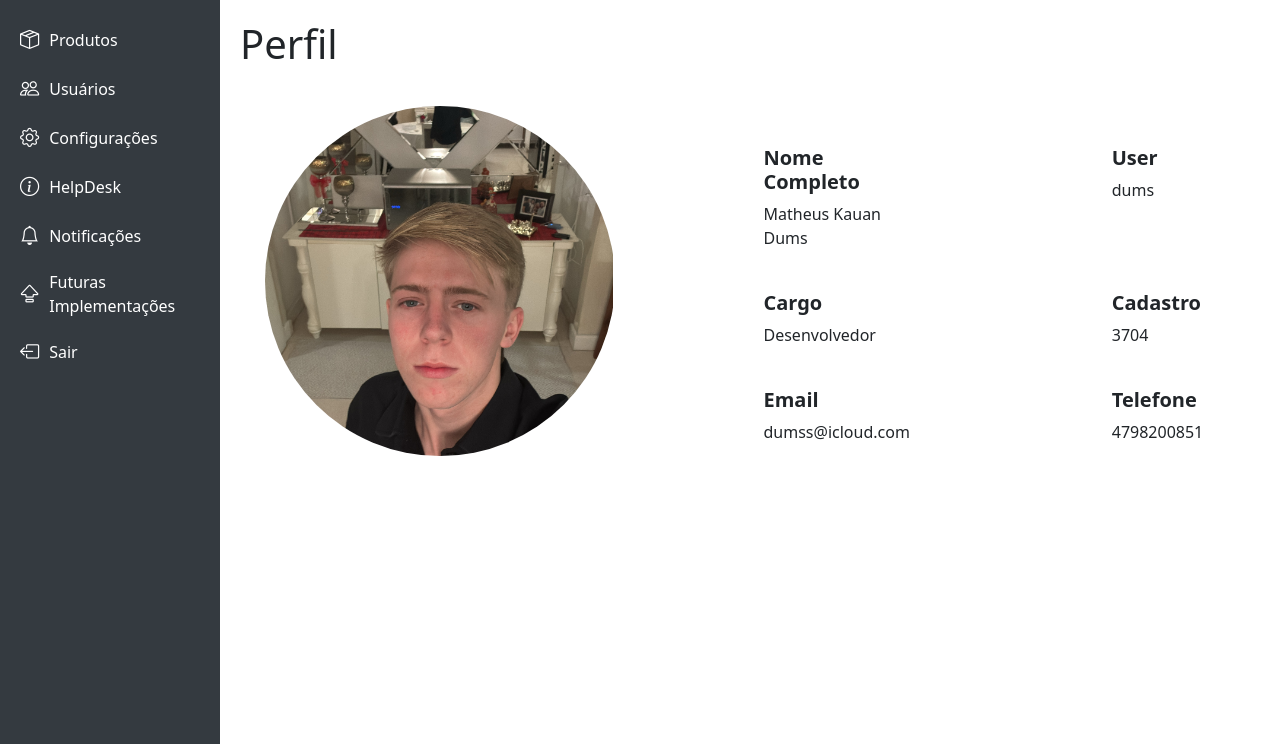
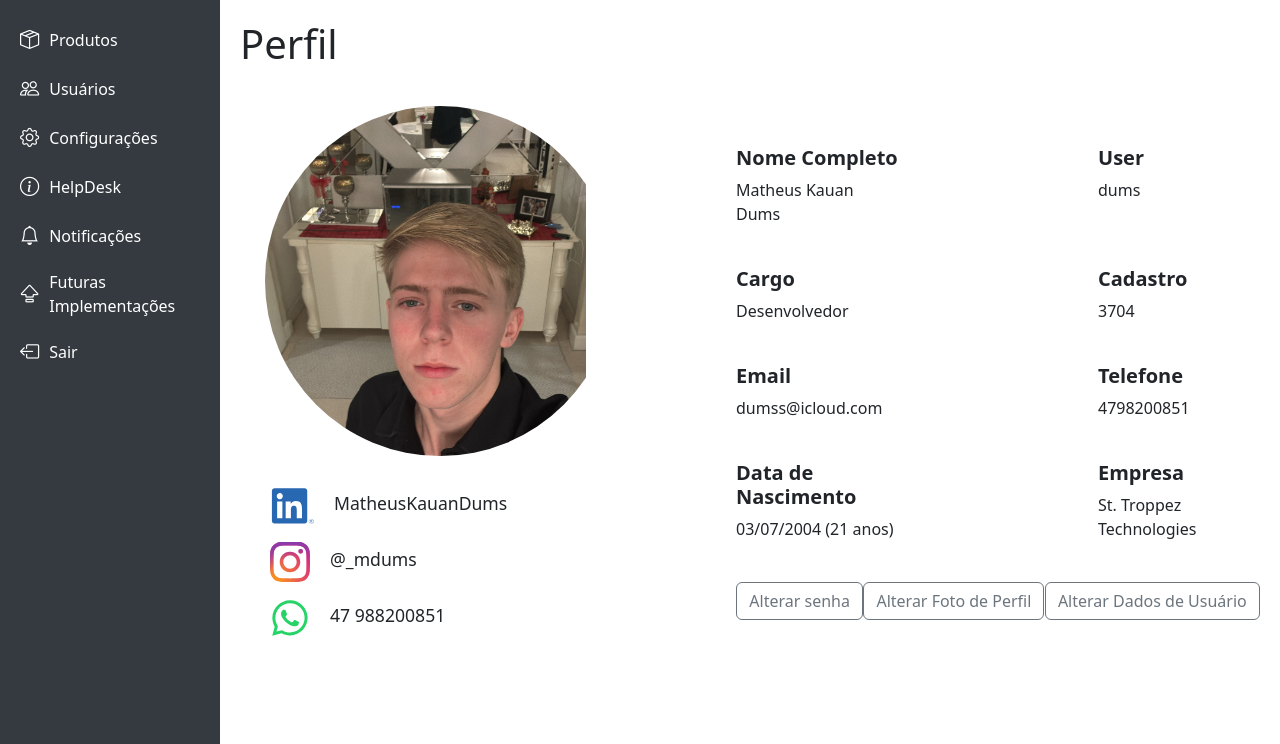
Before and after one commit to MatheusDums/sistema_estoque_web, a PHP site: page /assets/pages/perfil.php in a window 1280 px wide. Shown: the part 56-800 px from the top of the page. Run offline with PHP 8.4, Linux system fonts and the light colour scheme; data that the repository does not hold is empty.

Commit message:
parte de suggstões OK / Terminar parte de Perfil

```diff
--- a/assets/css/style.css
+++ b/assets/css/style.css
@@ -135,3 +135,23 @@ body {
     display: flex;
     flex-direction: column;
 }
+
+.btns-change {
+    display: flex;
+    justify-content: space-around;
+}
+
+.logosSocial {
+    margin-right: 20px;
+}
+
+.social-users{
+    text-align: center;
+    align-items: center;
+    font-size: 1.1rem;
+    font-weight: 500;
+}
+
+.social {
+    margin-left: 30px ;
+}
--- a/assets/pages/perfil.php
+++ b/assets/pages/perfil.php
@@ -51,6 +51,12 @@
             <div class="infos">
                 <div class="fotoPerfil imagem-container">
                     <img class="imagem-quadrada" src="../arquivos/uploadsUsers/68a29808cf9b6-F6C46D34-23C4-4468-B07C-A2FCC26C400D (1).JPEG" alt="">
+
+                    <div class="social">
+                        <p><img class="logosSocial" style="height: 40px;" src="../images/icons/linkedin.svg" alt=""><span  class="social-users linkedin-user">MatheusKauanDums</span></p>
+                        <p><img class="logosSocial" style="height: 40px;" src="../images/icons/instagram.svg" alt=""><span class="social-users instagram-user">@_mdums</span></p>
+                        <p><img class="logosSocial" style="height: 40px;" src="../images/icons/whatsapp.svg" alt=""><span  class="social-users whatsapp-user">47 988200851</span></p>
+                    </div>
                 </div>
                 <div class="dadosPerfil">
                     <div class="dados">
@@ -86,13 +92,27 @@
                         </div>
                     </div>
 
+                    <div class="dados">
+                        <div class="dado">
+                            <h5 class="dadoTitle"><b>Data de Nascimento</b></h5>
+                            <p class="dadoCont">03/07/2004 (21 anos)</p>
+                        </div>
+                        <div class="dado">
+                            <h5 class="dadoTitle"><b>Empresa</b></h5>
+                            <p class="dadoCont">St. Troppez Technologies</p>
+                        </div>
+                    </div>
+
                     <div class="configs">
-                        <div class="social">
+                        <div class="btns-change">
 
+                            <button class="btn btn-outline-secondary">Alterar senha</button>
+
+                            <button class="btn btn-outline-secondary">Alterar Foto de Perfil</button>
+
+                            <button class="btn btn-outline-secondary">Alterar Dados de Usuário</button>
                         </div>
-                        <div class="passChange">
 
-                        </div>
                     </div>
 
 
```
Also changed, not shown: api/configImpl/implementacoes.php (+63 -1 lines), assets/js/ScriptImp.js (+45 -1 lines), assets/pages/futuras.html (+16 -12 lines), assets/images/icons/instagram.svg (added), assets/images/icons/linkedin.svg (added), assets/images/icons/whatsapp.svg (added).
